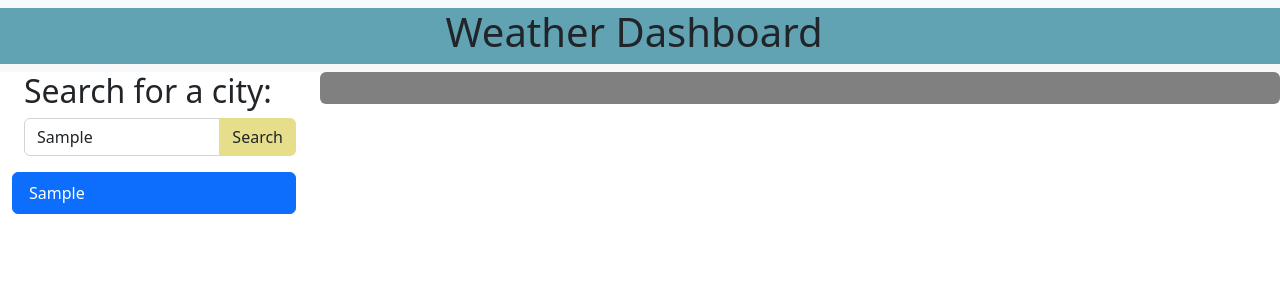
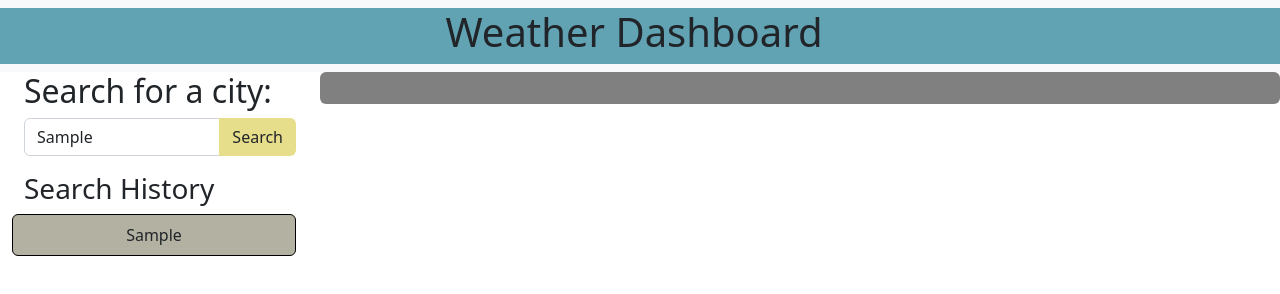
Before and after one commit to rheangocle/Weather-Dashboard, a plain HTML site: page index.html in a window 1280 px wide. Both pictures are taken after typing "Sample" into the empty fields and a click on the button "Search". Drawn offline with nearby package versions, Linux system fonts and the light colour scheme; no server answers.

Commit message:
set up getitem from local storage and got it working

```diff
--- a/assets/script/script.js
+++ b/assets/script/script.js
@@ -13,12 +13,22 @@ THEN I am again presented with current and future conditions for that city
 */
 //Declare variables
 const apiKey = 'dab6c26050c6340b4ec6ae2e98ef076c';
-
-
 var todayWeather = $('.weather-today');
 var today = moment().format('MM/DD/YY');
 var fiveDayEl = $('.five-day-container');
 var searchListEl = $('.list-group');
+var cityArr = [];
+
+$(document).ready(function () {
+  var storedCities = JSON.parse(localStorage.getItem('cities'));
+
+  if (storedCities.length > 0) {
+    var prevCity = storedCities.length[storedCities.length - 1];
+    getToday(prevCity);
+    //cityArr = storedCities;
+
+  }
+})
 
 function getToday(city) {
   //Display today's weather
@@ -44,7 +54,10 @@ function getToday(city) {
       todayWeather.html(currentCityInfo);
       var latitude = data.coord.lat;
       var longitude = data.coord.lon;
+
+      //Passing coordinates into api url for getting 5 cay forecast
       getForecast(latitude, longitude);
+
       //Getting the UV Index information for current day
       var uvURL = `https://api.openweathermap.org/data/2.5/onecall?lat=${latitude}&lon=${longitude}&units=imperial&exclude=minutely,hourly,alerts&appid=${apiKey}`;
 
@@ -77,26 +90,9 @@ function getToday(city) {
 
 function getForecast(latitude, longitude) {
   // event.preventDefault();
-  // var geoURL = `http://api.openweathermap.org/geo/1.0/direct?q=${city},US&appid=${apiKey}`;
-  // var latLon = [];
-
-  // fetch(geoURL, {
-  //   method: 'GET',
-  // })
-  //   .then(function (response) {
-  //     //console.log(response)
-  //     return response.json();
-  //   })
-  //   .then(function (latLonData) {
-  //     //console.log(latLonData);
-  //     var arr = latLonData
-  //     latLon.push(arr[0].lat);
-  //     latLon.push(arr[0].lon);
-  //     //console.log(latLon)
 
   //Five day forecast
   var fiveDayUrl = `https://api.openweathermap.org/data/2.5/onecall?lat=${latitude}&lon=${longitude}&units=imperial&exclude=current,minutely,hourly,alerts&appid=${apiKey}`
-  // `https://api.openweathermap.org/data/2.5/forecast?lat=${latLon[0]}&lon=${latLon[1]}&units=imperial&appid=${apiKey}`
 
   fetch(fiveDayUrl, {
     method: 'GET',
@@ -107,7 +103,6 @@ function getForecast(latitude, longitude) {
     })
     .then(function (data) {
       console.log(data);
-      //changed from append to html so that the info would not repopulate on page after every submit button
       fiveDayEl.html(`<h3>5 Day Forecast</h3>`);
 
       for (var i = 1; i < data.daily.length - 2; i++) {
@@ -123,44 +118,41 @@ function getForecast(latitude, longitude) {
         fiveDayEl.append(dayForecast);
         console.log(fiveDayEl)
       }
-
     })
-
 }
 
+//first loading document, check local storage (getItem); document.ready function()...
 
-//Set up local storage
+//Add city search to list and save to local storage
+var citySearch = (e) => {
+  e.preventDefault()
 
-
-//Add city search to list
-function citySearch(e) {
-  e.preventDefault
-
-  var cityArr = [];
   // cityArr.push(city);
   // console.log(searchHistory);
   let city = $('.city-input').val().trim();
+
   getToday(city);
 
+  if (!cityArr.includes(city)) {
 
-  if (!cityArr.includes(city)) {
-    //might remove some of these classes
+    cityArr.push(city);
     var cityList = `
-      <button type="button" class="list-group-item list-group-item-action active prev-cities"
-        aria-current="true">
-        ${city}
-      </button>`
-    searchListEl.html(cityList); //append or html here??
-    cityArr.push(city);
+    <button type="button" class="list-group-item prev-cities"
+      aria-current="true">
+      ${city}
+    </button>`;
+    searchListEl.append(cityList);
   }
-  //need to add code to check if city is duplicate and remove it, need to add list of searched cities to local storage
-
-  localStorage.setItem('city', JSON.stringify(cityArr))
-  console.log(cityArr)
+  localStorage.setItem('cities', JSON.stringify(cityArr))
 }
 
-//Event Listener for submit button
+//Loads current weather and five day forecast when user clicks on saved city
+$(document).on("click", ".prev-cities", function () {
+  var listCity = $(this).text();
+  getToday(listCity);
+});
+
+
+//Event Listener for search button
 var searchBtn = $('.search-btn');
-// searchBtn.click(getToday);
-// searchBtn.click(getForecast);
 searchBtn.click(citySearch);
--- a/assets/style/style.css
+++ b/assets/style/style.css
@@ -34,6 +34,7 @@
 
 .prev-cities {
   background-color: var(--light-gray);
+  border: black 1px solid;
 }
 
 .bg-green {
--- a/index.html
+++ b/index.html
@@ -36,6 +36,7 @@
                 aria-describedby="button-addon2">
               <button class="btn search-btn" type="button" id="button-addon2">Search</button>
             </div>
+            <h3>Search History</h3>
             <!--Previously searched cities will go here  -->
             <div class="list-group">
             </div>
```
Also changed, not shown: 1 other file.
